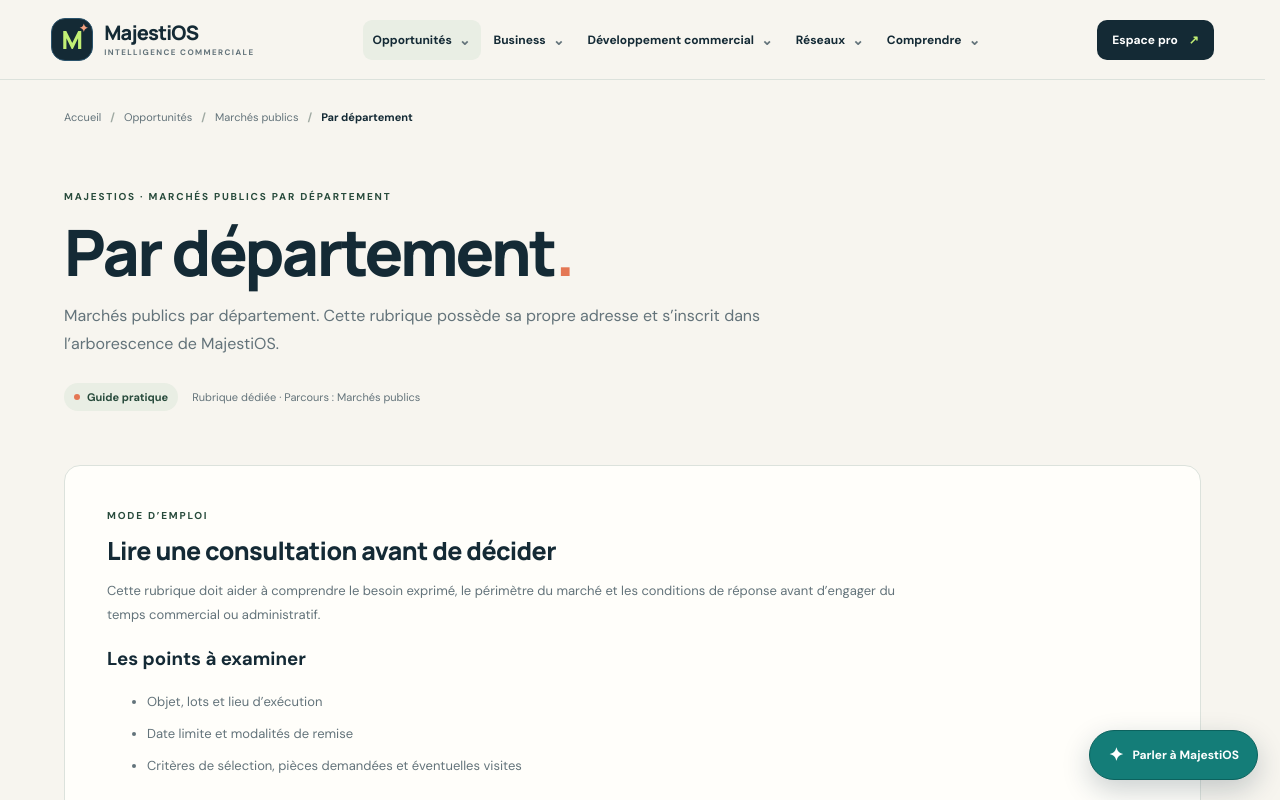
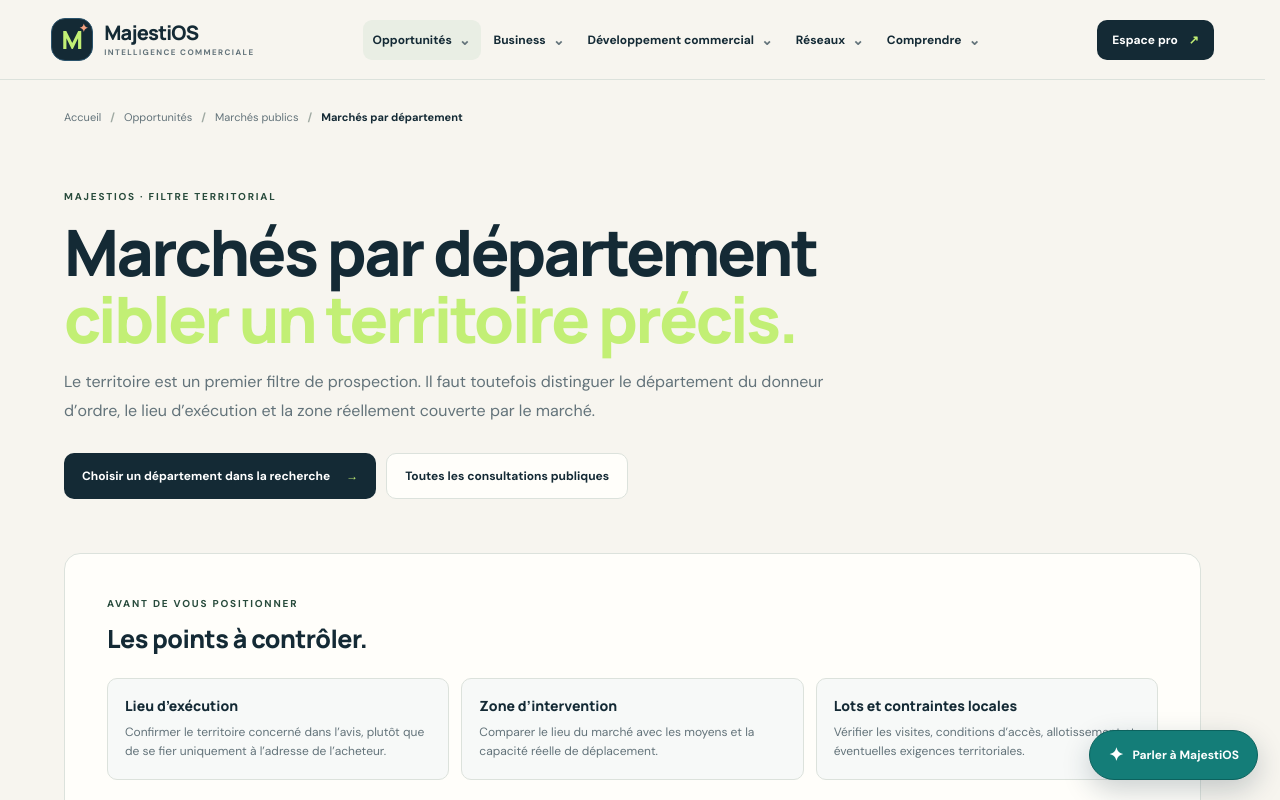
Before and after one commit to Chexpeer/Majestios, a Next.js app: page /opportunites/marches-publics/departement in a window 1280 px wide. Shown: the top 800 px of the page. Built offline with nearby package versions, Linux system fonts and the light colour scheme.

Commit message:
Approfondir la rubrique marchés par département avec une méthode dédiée

```diff
--- a/src/app/opportunites/marches-publics/departement/page.tsx
+++ b/src/app/opportunites/marches-publics/departement/page.tsx
@@ -1,5 +1,2 @@
-import SiteHub from "@/components/site-hub";
-
-export default function Page() {
-  return <SiteHub pathname="/opportunites/marches-publics/departement" eyebrow="MAJESTIOS · MARCHÉS PUBLICS PAR DÉPARTEMENT" intro="Marchés publics par département. Cette rubrique possède sa propre adresse et s’inscrit dans l’arborescence de MajestiOS." checklist={["Choisir un territoire à partir d’un code département normalisé.","Vérifier le lieu d’exécution sur l’avis original.","Le filtre ne doit afficher que des données géographiques vérifiées."]} />;
-}
+import TenderCategoryGuide from "@/components/tender-category-guide";
+export default function Page() { return <TenderCategoryGuide eyebrow="MAJESTIOS · FILTRE TERRITORIAL" title="Marchés par département" emphasis="cibler un territoire précis." intro="Le territoire est un premier filtre de prospection. Il faut toutefois distinguer le département du donneur d’ordre, le lieu d’exécution et la zone réellement couverte par le marché." searchHref="/opportunites/marches-publics?location=" searchLabel="Choisir un département dans la recherche" checks={[{"title":"Lieu d’exécution","text":"Confirmer le territoire concerné dans l’avis, plutôt que de se fier uniquement à l’adresse de l’acheteur."},{"title":"Zone d’intervention","text":"Comparer le lieu du marché avec les moyens et la capacité réelle de déplacement."},{"title":"Lots et contraintes locales","text":"Vérifier les visites, conditions d’accès, allotissement et éventuelles exigences territoriales."}]} />; }
```
